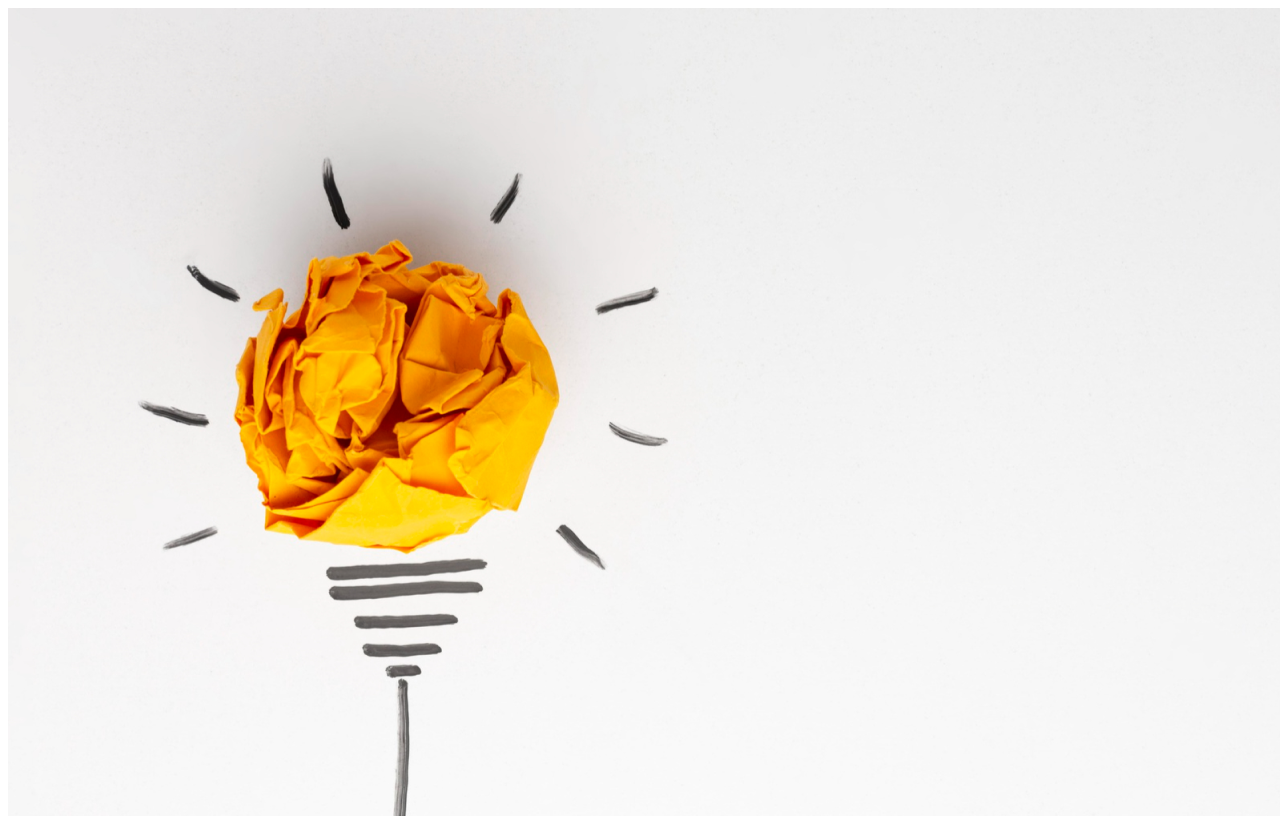
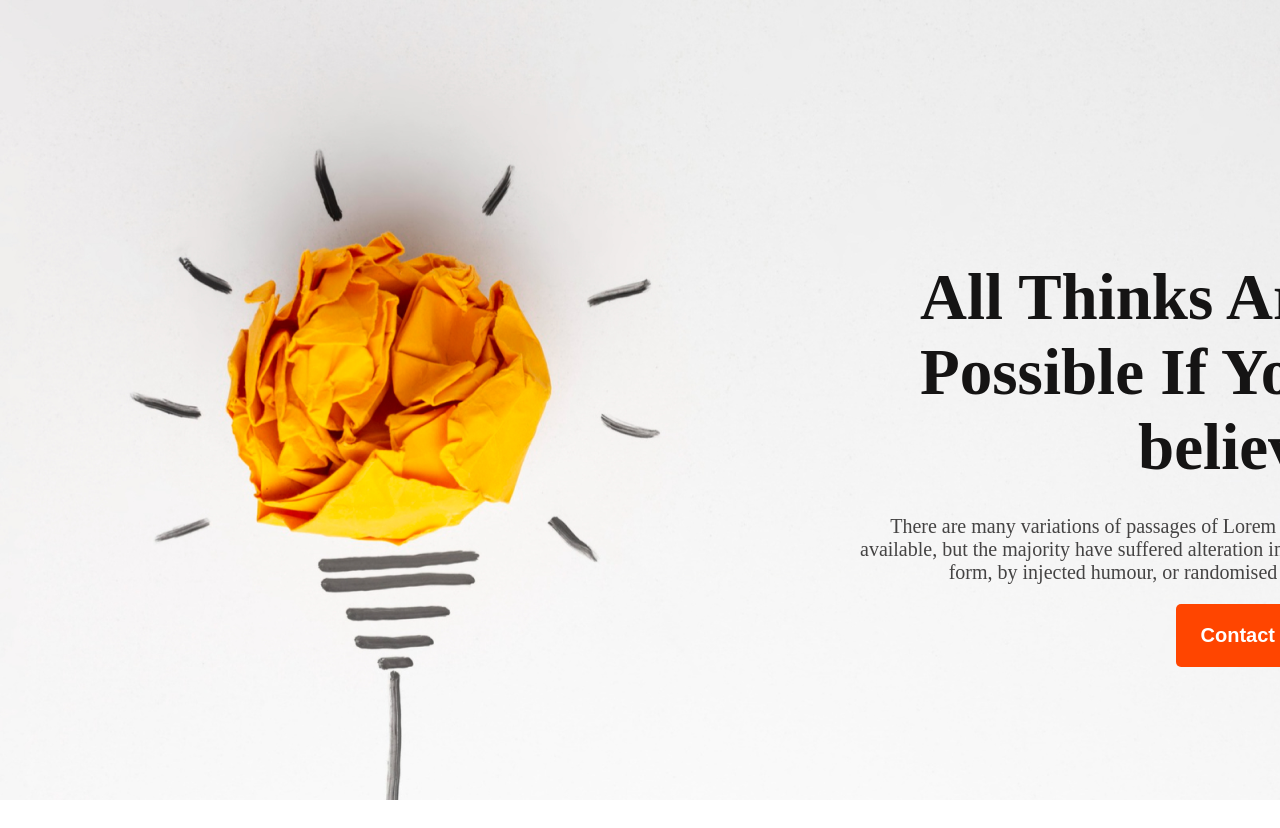
Before and after one commit to Thejellyfish1024/My-first-portfolio-website, a plain HTML site: page portfolio.html in a window 1280 px wide. Shown: the top 828 px of the page. After the commit the page ends 800 px from the top, so only its background shows below. Drawn offline with Linux system fonts and the light colour scheme.

Commit message:
banner page

```diff
--- a/portfolio.html
+++ b/portfolio.html
@@ -1,20 +1,26 @@
 <!DOCTYPE html>
 <html lang="en">
+
 <head>
     <meta charset="UTF-8">
     <meta name="viewport" content="width=device-width, initial-scale=1.0">
     <title>First portfolio website</title>
     <link rel="stylesheet" href="styles/main.css">
 </head>
+
 <body>
     <header>
-        <div>
-            <div class="banner-pic">
-                <img src="images/banner/banner1.png" alt="">
+        <div class="header">
+            <div class="header-content">
+                    <h2 class="header-head">All Thinks Are<br>Possible If You<br>believe</h2>
+                <p class="header-para">There are many variations of passages of Lorem Ipsum <br> available, but the
+                    majority have suffered alteration in some <br> form, by injected humour, or randomised words</p>
+                <button class="header-button">Contact Us</button>
             </div>
         </div>
     </header>
     <main></main>
     <footer></footer>
 </body>
+
 </html>
--- a/styles/main.css
+++ b/styles/main.css
@@ -1,3 +1,54 @@
-.banner-pic{
-    width: 200px;
+* {
+    margin: 0px;
+    padding: 0px;
 }
+
+
+.header {
+    display: flex;
+    justify-content: space-between;
+    width: 1600px;
+    height: 800px;
+    background-image: url(../images/banner/banner1.png);
+
+
+}
+
+.header-content {
+
+    text-align: right;
+
+    padding: 250px 230px 262px 850px;
+
+
+}
+
+.header-head {
+    display: flex;
+    font-size: 65px;
+    font-weight: 900;
+    color: #151414;
+    /* background-color: antiquewhite; */
+    padding: 10px 0px 10px 70px;
+}
+
+.header-para {
+    padding: 10px 0px 10px 10px;
+    font-size: 20px;
+    color: #444343;
+    margin-top: 10px;
+    /* background-color: blueviolet; */
+
+}
+
+.header-button {
+    border: none;
+    color: #FFF;
+    text-align: right;
+    font-size: 20px;
+    font-weight: 600;
+    background-color: orangered;
+    padding: 20px 25px;
+    margin-top: 10px;
+    border-radius: 5px;
+}
```
Also changed, not shown: index.html (added, +16 -0 lines).
